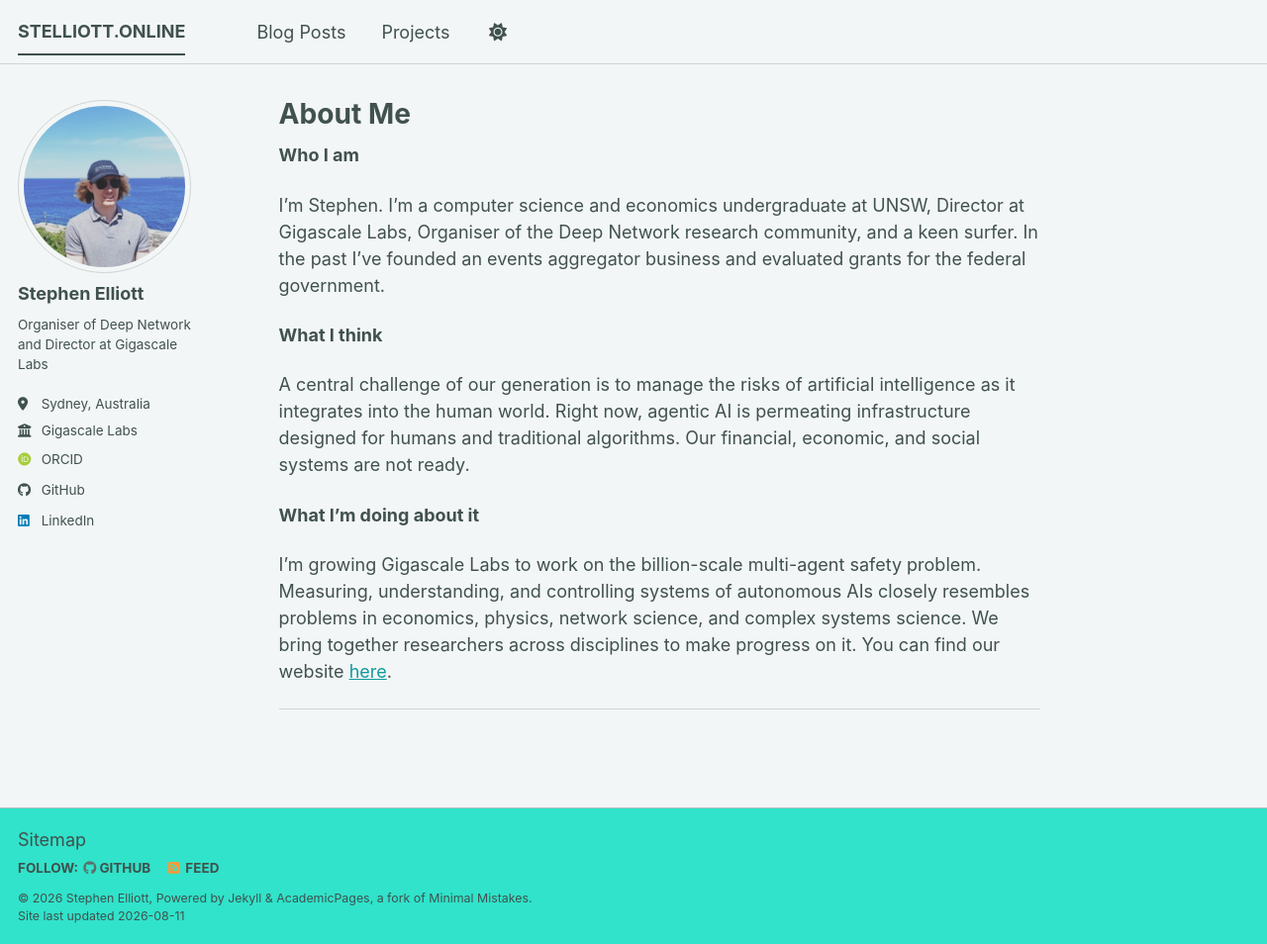
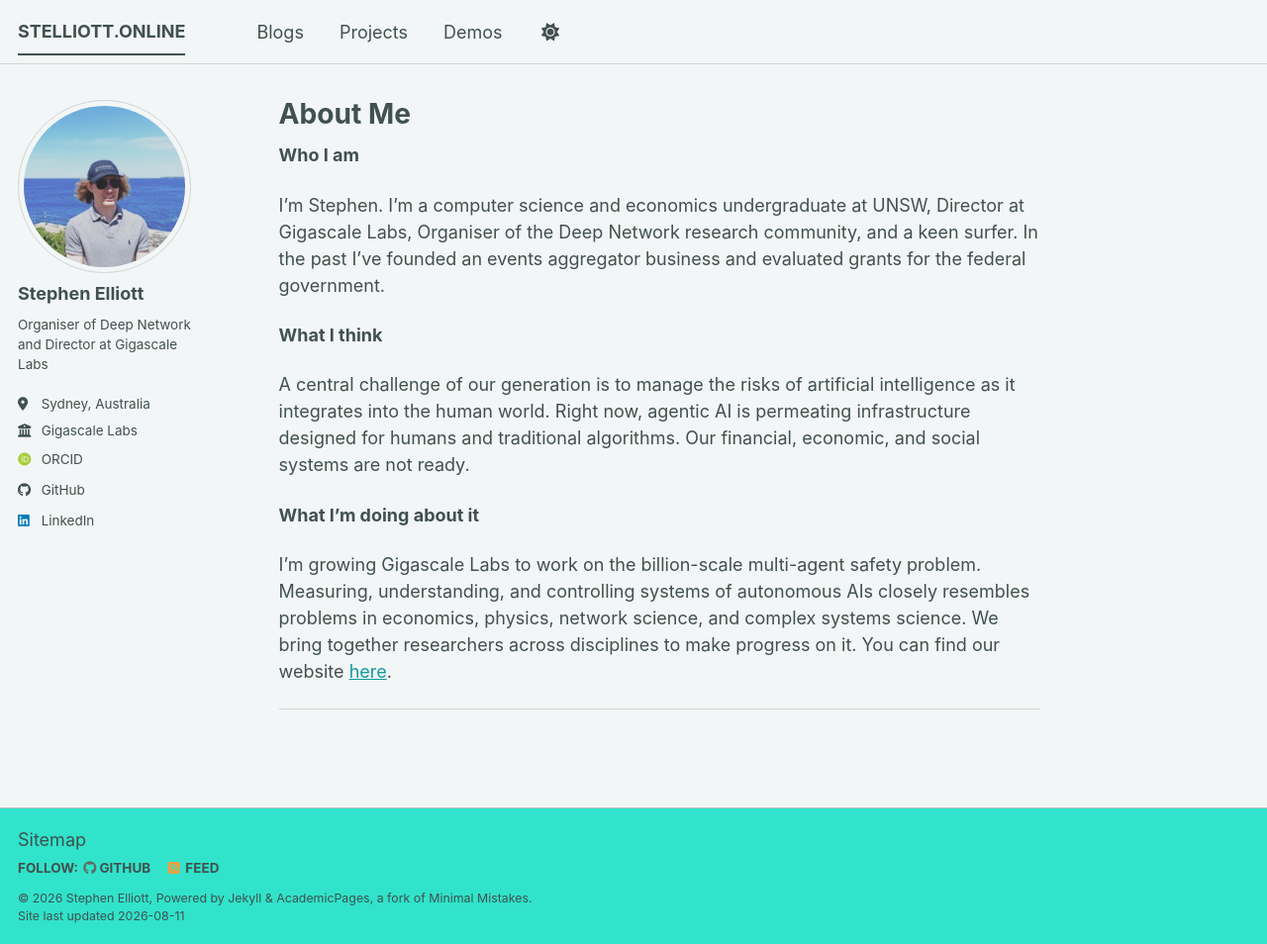
Before and after one commit to one-2/one-2.github.io, a Jekyll site: the page built from _pages/about.md, in a window 1280 px wide and 954 px high. Shown: the whole window at 99% size. Built offline with Jekyll 4.4.1, drawn with Linux system fonts in a browser that asks for light colours; some web fonts are replaced; a script bundle is joined from its source files by our own code; library files that are not in the unit come from our copies.

Commit message:
site: Rename nav item to 'Blogs' and add Demos page

```diff
--- a/_data/navigation.yml
+++ b/_data/navigation.yml
@@ -14,11 +14,14 @@ main:
   # - title: "Talks"
   #   url: /talks/
 
-  - title: "Blog Posts"
+  - title: "Blogs"
     url: /year-archive/
 
   - title: "Projects"
     url: /projects/
+
+  - title: "Demos"
+    url: /demos/
 
   # - title: "CV"
   #   url: /cv/
```
Also changed, not shown: _pages/demos.md (added, +10 -0 lines).
